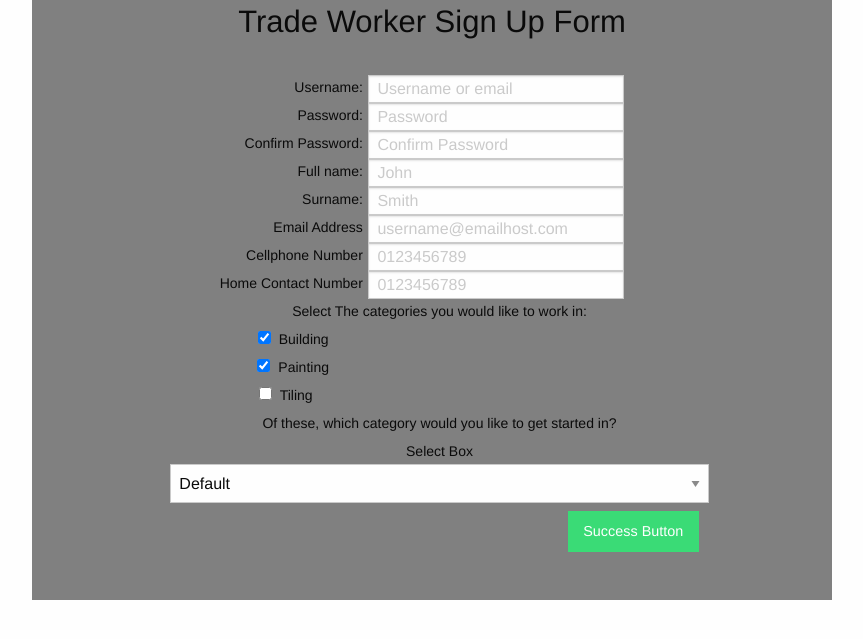
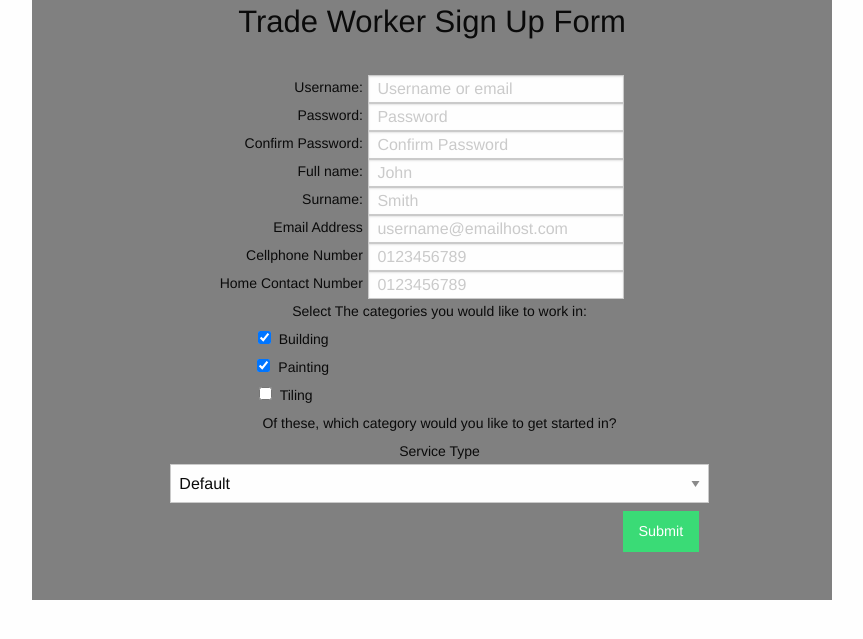
Before and after one commit to ACSSE/team36, a PHP site: page /tradeWorkerSignUp.php in a window 1280 px wide. Shown: the top 639 px of the page, without its empty margins (208-1071 px from the left). Run offline with PHP 8.4, Linux system fonts and the light colour scheme.

Commit message:
Edited tradeWorkerSignUp.php -javascript needs to be implemented currently it is faking it

```diff
--- a/tradeWorkerSignUp.php
+++ b/tradeWorkerSignUp.php
@@ -99,7 +99,7 @@
             <li>
                 <div class="row" style="min-height: 3em">
                     <div class="large-8 columns large-offset-2" style="text-align: center;height:1.75em;padding-right: 0">
-                        <label>Select Box</label>
+                        <label>Service Type</label>
                         <select title="selectWorkCategory">
                             <option value="default">Default</option>
                             <option value="building">Building</option>
@@ -111,7 +111,7 @@
         </ul>
     </div>
     <div class="row">
-        <div class="large-8 columns large-offset-2" style="text-align: right;height:1.75em;padding-right: 0"><br><a href="#" class="medium success button">Success Button</a></div>
+        <div class="large-8 columns large-offset-2" style="text-align: right;height:1.75em;padding-right: 0"><br><a href="#" class="medium success button">Submit</a></div>
     </div>
 </div>
 </body>
```
